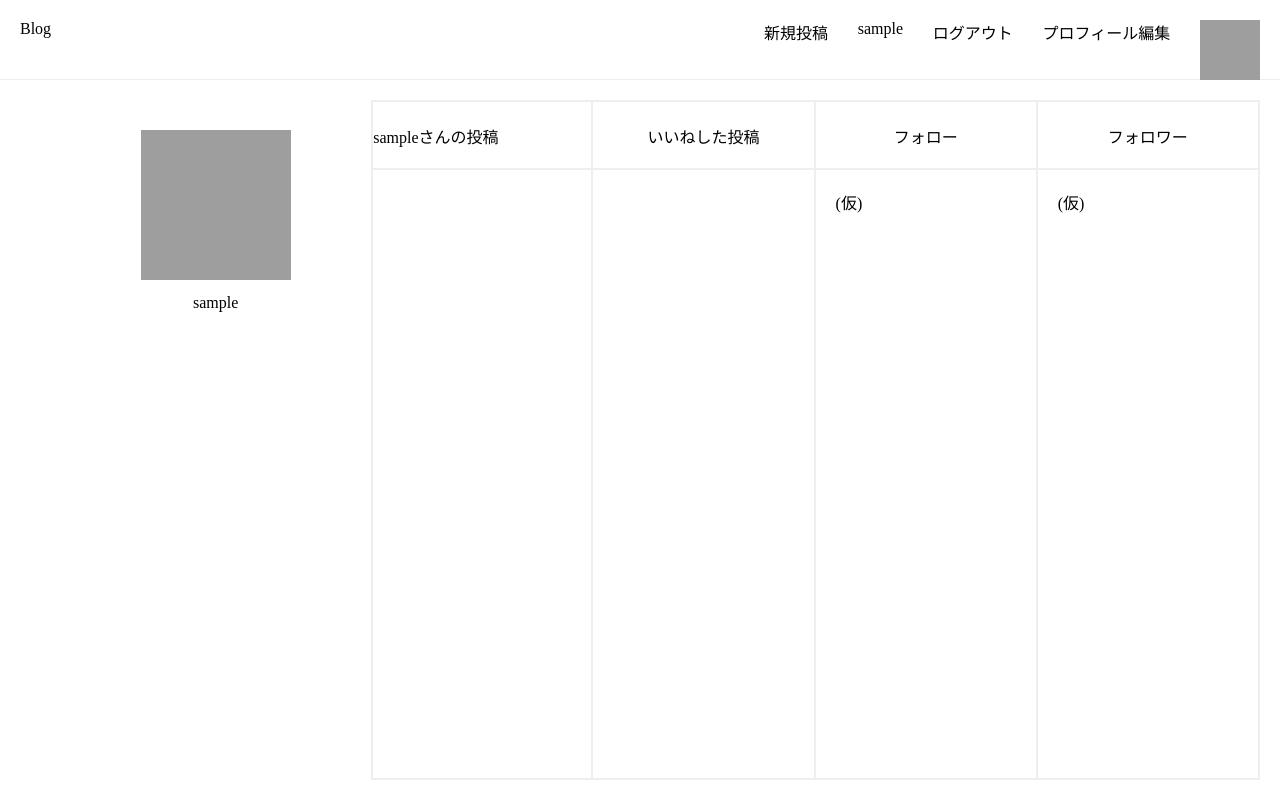
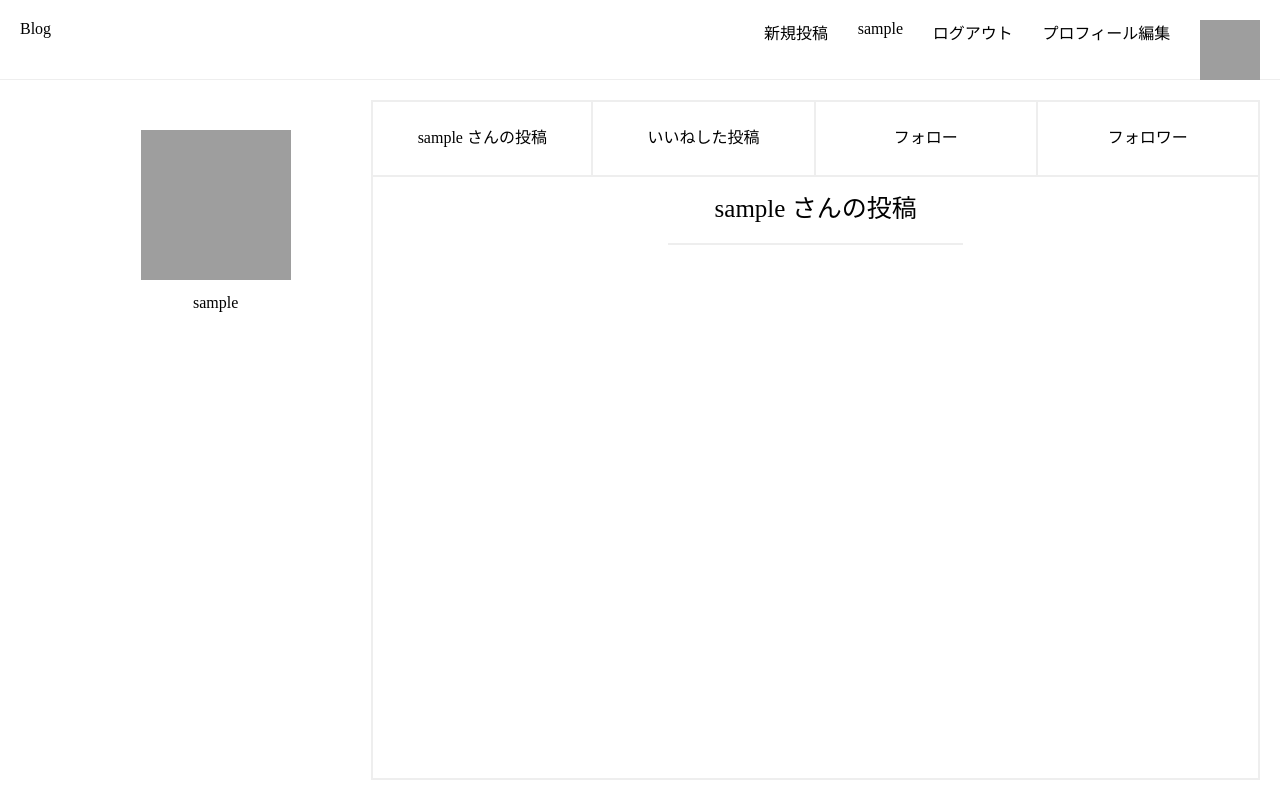
Before and after one commit to h-asuka/hobby_blog, a Rails app: page /users/1 in a window 1280 px wide. Run offline with Rails 7, Linux system fonts and the light colour scheme; the visitor is signed in with stand-in values (Sample User, id 1); data that the repository does not hold is empty; style sheets or scripts are compiled from the project's sources; some libraries are stand-ins or nearby versions; grey boxes are pictures that could not be loaded.

Commit message:
view修正

```diff
--- a/app/assets/stylesheets/users_show.scss
+++ b/app/assets/stylesheets/users_show.scss
@@ -30,13 +30,12 @@
             width: 25%;
             line-height: 72.69px;
             border: solid #EEEEEE;
-            border-width: 2px 2px 0px 2px;
+            border-width: 2px 2px 2px 2px;
             .btn-default {
               display: flex;
               text-decoration: none;
               .user-nickname {
-              }
-              .user-posts {
+                width: 100%;
               }
             }
           }
@@ -44,51 +43,64 @@
             width: 25%;
             line-height: 72.69px;
             border: solid #EEEEEE;
-            border-width: 2px 2px 0px 0px;
+            border-width: 2px 2px 2px 0px;
           }
           &__following {
             width: 25%;
             line-height: 72.69px;
             border: solid #EEEEEE;
-            border-width: 2px 2px 0px 0px;
+            border-width: 2px 2px 2px 0px;
           }
           &__followers {
             width: 25%;
             line-height: 72.69px;
             border: solid #EEEEEE;
-            border-width: 2px 2px 0px 0px;
+            border-width: 2px 2px 2px 0px;
           }
         }
       }
       &__content {
         height: 90%;
-        display: flex;
-
-        &__post {
-          width: 25%;
+        border: solid #EEEEEE;
+        border-width: 0px 2px 2px 2px;
+        padding: 20px;
+        &__top {
+          width: 35%;
+          height: 10%;
+          font-size: 25px;
+          border-bottom: 2px solid #EEEEEE;
+          margin: 0 auto;
+          text-align: center;
+        }
+        &__center {
+          height: 90%;
+          margin-top: 20px;
           overflow: auto;
-          border: solid 2px #EEEEEE;
-          padding: 20px;
         }
-        &__like {
-          width: 25%;
-          overflow: auto;
-          border: solid #EEEEEE;
-          border-width: 2px 2px 2px 0px;
-          padding: 20px;
-        }
-        &__following {
-          width: 25%;
-          border: solid #EEEEEE;
-          border-width: 2px 2px 2px 0px;
-          padding: 20px;
-        }
-        &__followers {
-          width: 25%;
-          border: solid #EEEEEE;
-          border-width: 2px 2px 2px 0px;
-          padding: 20px;
-        }
+        // &__post {
+        //   width: 25%;
+        //   overflow: auto;
+        //   padding: 20px;
+        // }
+        // &__like {
+        //   width: 25%;
+        //   overflow: auto;
+        //   border: solid #EEEEEE;
+        //   border-width: 2px 2px 2px 0px;
+        //   padding: 20px;
+        // }
+        // &__following {
+        //   width: 25%;
+        //   border: solid #EEEEEE;
+        //   border-width: 2px 2px 2px 0px;
+        //   padding: 20px;
+        // }
+        // &__followers {
+        //   width: 25%;
+        //   border: solid #EEEEEE;
+        //   border-width: 2px 2px 2px 0px;
+        //   padding: 20px;
+        // }
       }
     }
   }
@@ -102,7 +114,7 @@
 .show-postlist {
   display: flex;
   border-bottom: 2px solid #f6f6f6;
-
+  height: 30%;
   .showside-image {
     height: 40px;
     width: 40px;
--- a/app/controllers/users_controller.rb
+++ b/app/controllers/users_controller.rb
@@ -18,6 +18,15 @@ class UsersController < ApplicationController
     end
   end
 
+  def favorites
+  end
+
+  def followings
+  end
+
+  def followers
+  end
+
   private
 
   def user_params
--- /dev/null
+++ b/app/views/users/favorites.html.haml
@@ -0,0 +1 @@
+=render 'posts/header'
--- /dev/null
+++ b/app/views/users/followers.html.haml
@@ -0,0 +1 @@
+=render 'posts/header'
--- /dev/null
+++ b/app/views/users/followings.html.haml
@@ -0,0 +1 @@
+=render 'posts/header'
--- a/app/views/users/show.html.haml
+++ b/app/views/users/show.html.haml
@@ -20,31 +20,36 @@
             = link_to user_path(@user), class: 'btn btn-default' do
               .user-nickname
                 = @user.nickname
-              .user-post
                 さんの投稿
           .user-details-content__right__top__button__like
-            = link_to root_path, class: 'btn btn-default' do
+            = link_to favorites_user_path, class: 'btn btn-default' do
               %h1 いいねした投稿
           .user-details-content__right__top__button__following
-            = link_to root_path, class: 'btn btn-default' do
+            = link_to followings_user_path, class: 'btn btn-default' do
               %h1 フォロー
           .user-details-content__right__top__button__followers
-            = link_to root_path, class: 'btn btn-default' do
-              %h1フォロワー
+            = link_to followers_user_path, class: 'btn btn-default' do
+              %h1 フォロワー
       .user-details-content__right__content
-        .user-details-content__right__content__post
+        .user-details-content__right__content__top
+          = @user.nickname
+          さんの投稿
+        .user-details-content__right__content__center
           - @posts.each do |post|
             .show-postlist
               .showside-image
               .showpost
                 = link_to post.title, post_path(post.id), class: "showpost--title"
-        .user-details-content__right__content__like
-          - @user.liked_posts.each do |post|
-            .show-postlist
-              .showside-image
-              .showpost
-                = link_to post.title, post_path(post.id), class: "showpost--title"
-        .user-details-content__right__content__following
-          (仮)
-        .user-details-content__right__content__followers
-          (仮)
+
+
+
+        -# .user-details-content__right__content__like
+        -#   - @user.liked_posts.each do |post|
+        -#     .show-postlist
+        -#       .showside-image
+        -#       .showpost
+        -#         = link_to post.title, post_path(post.id), class: "showpost--title"
+        -# .user-details-content__right__content__following
+        -#   (仮)
+        -# .user-details-content__right__content__followers
+        -#   (仮)
--- a/config/routes.rb
+++ b/config/routes.rb
@@ -7,7 +7,12 @@ Rails.application.routes.draw do
   resources :posts, except: :index do
     resources :likes, only: [:create, :destroy]
   end
-  resources :users, only: [:show, :edit, :update]
-
+  resources :users, only: [:show, :edit, :update] do
+    member do
+      get :favorites
+      get :followings
+      get :followers
+    end
+  end
   resources :relationships, only: [:create, :destroy]
 end
```
Also changed, not shown: app/views/users/_showsidebar.html.haml (added).
